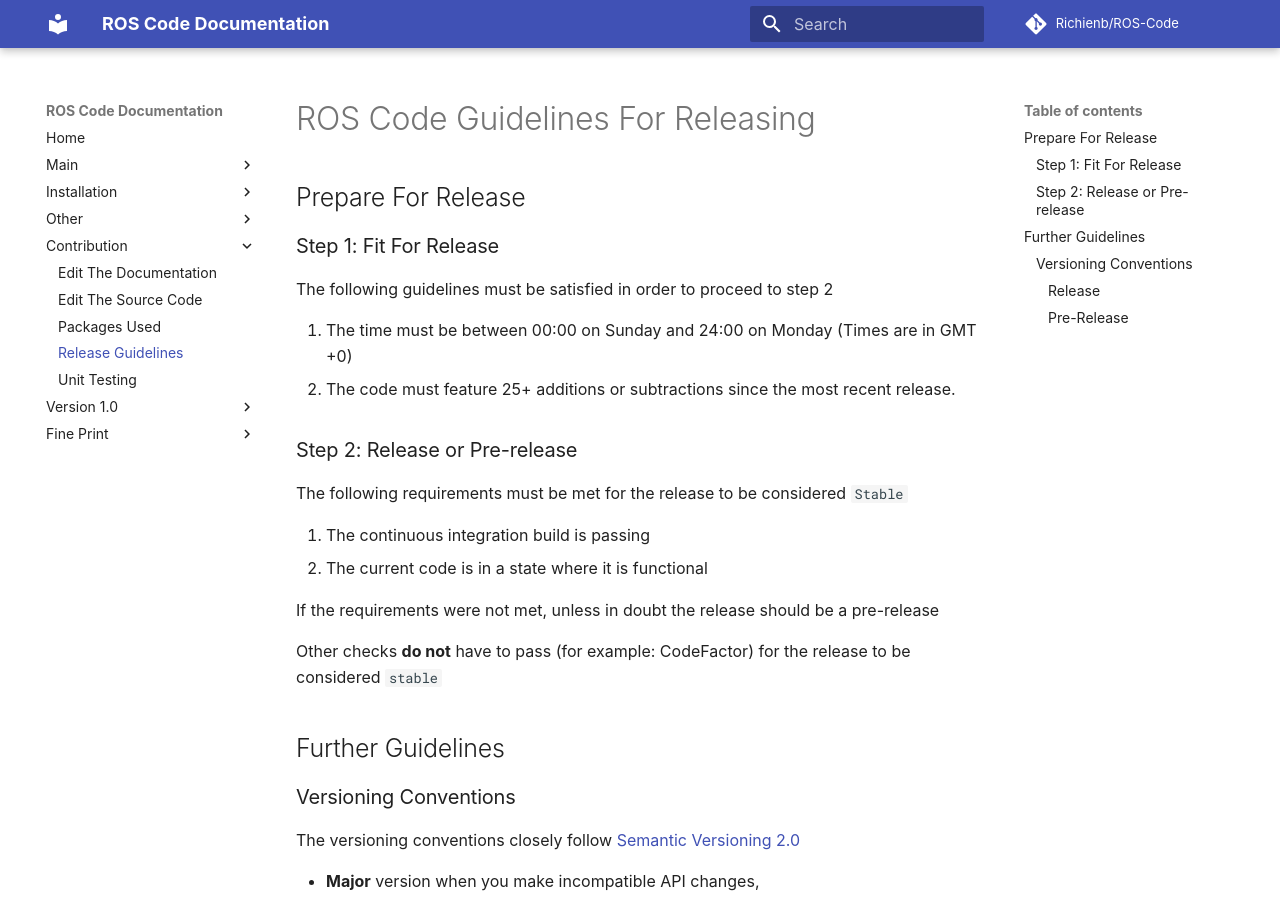
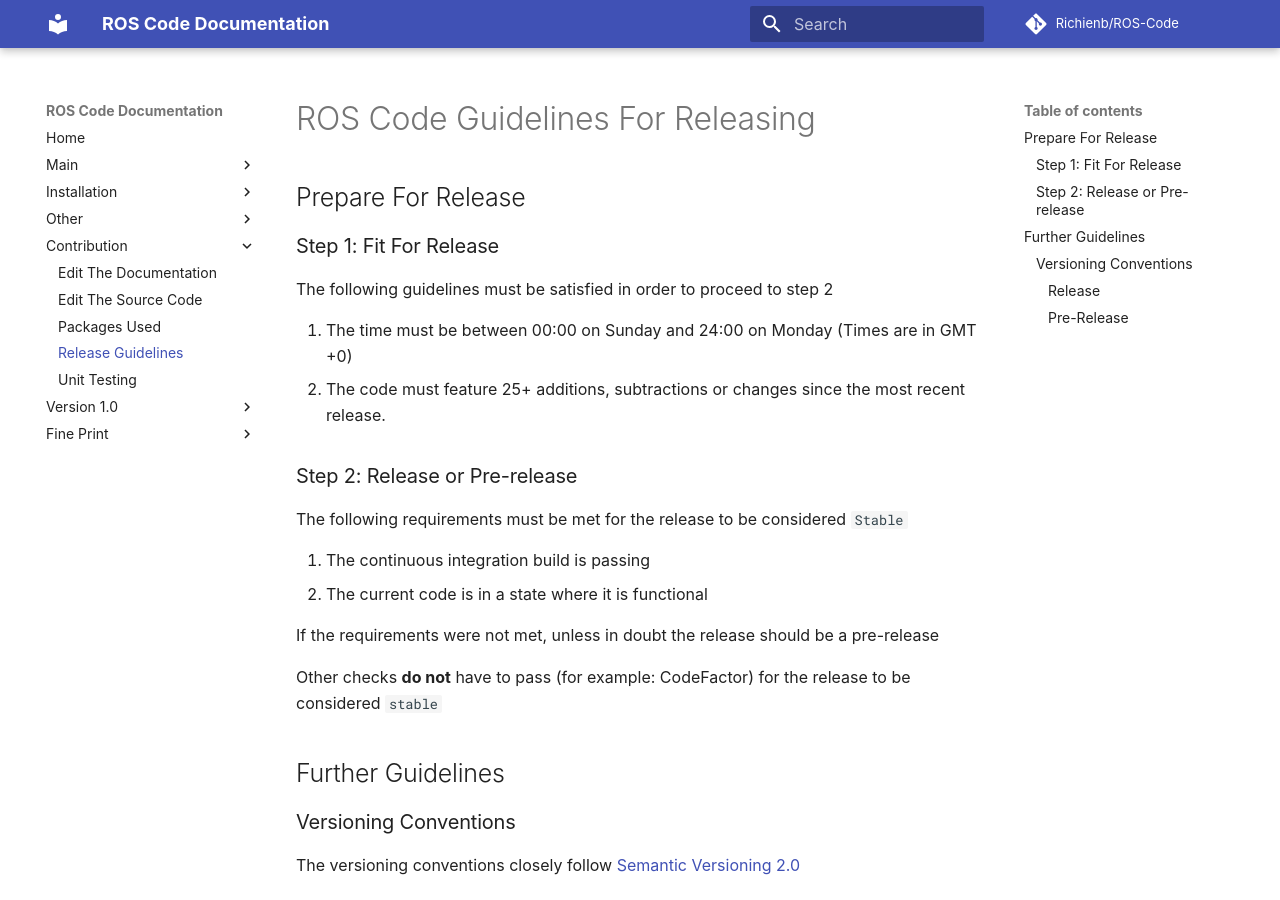
Before and after one commit to Richienb/ROS-Code, an MkDocs documentation site: the page built from docs/release-guidelines.md, in a window 1280 px wide and 900 px high. Built offline with MkDocs 1.6.1 and Material for MkDocs 9.7.7, drawn with Linux system fonts in a browser that asks for light colours; some web fonts are replaced; comment, search, counter and statistics services are not loaded; old or Windows-style settings are respelled for this version of MkDocs.

Commit message:
Update release-guidelines.md

```diff
--- a/docs/release-guidelines.md
+++ b/docs/release-guidelines.md
@@ -7,7 +7,7 @@
 The following guidelines must be satisfied in order to proceed to step 2
 
 1. The time must be between 00:00 on Sunday and 24:00 on Monday (Times are in GMT +0)
-1. The code must feature 25+ additions or subtractions since the most recent release.
+1. The code must feature 25+ additions, subtractions or changes since the most recent release.
 
 ### Step 2: Release or Pre-release
 
```
